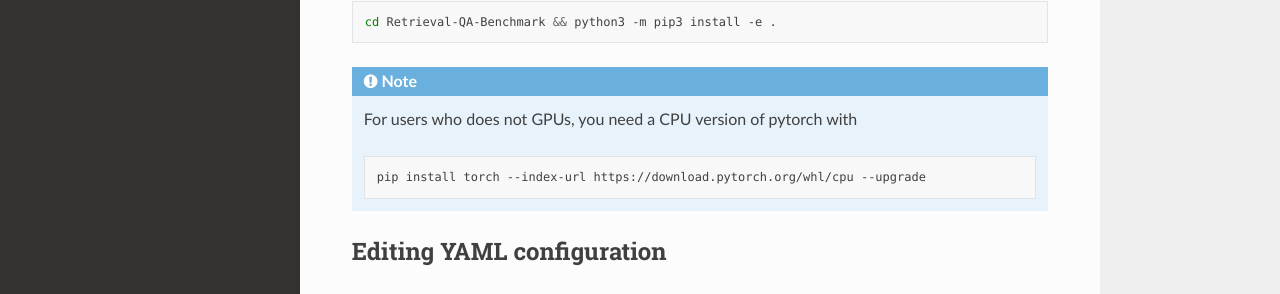
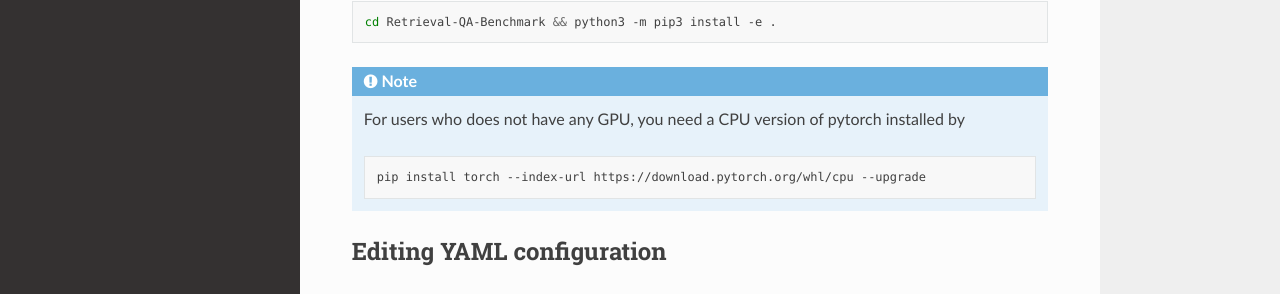
Before and after one commit to myscale/Retrieval-QA-Benchmark, a Sphinx documentation site: the page built from docs/source/getting-started.rst, in a window 1280 px wide and 900 px high. Shown: the part 427-721 px from the top of the window. Built offline with Sphinx 7.4.7 and the Read the Docs theme 2.0.0, drawn with Linux system fonts in a browser that asks for light colours; some of the changed text lies outside the part shown.

Commit message:
revised docs

```diff
--- a/docs/source/getting-started.rst
+++ b/docs/source/getting-started.rst
@@ -26,7 +26,7 @@ Install from source
     cd Retrieval-QA-Benchmark && python3 -m pip3 install -e .
 
 .. note::
-    For users who does not GPUs, you need a CPU version of pytorch with
+    For users who does not have any GPU, you need a CPU version of pytorch installed by
 
     .. code-block:: bash
 
--- a/docs/source/write-conf.rst
+++ /dev/null
@@ -1,4 +0,0 @@
-How to write YAML config for RQABench
-==================================================
-
-.. _howto_conf:
```
Also changed, not shown: other parts of docs/source/getting-started.rst (+1 -1 lines).
